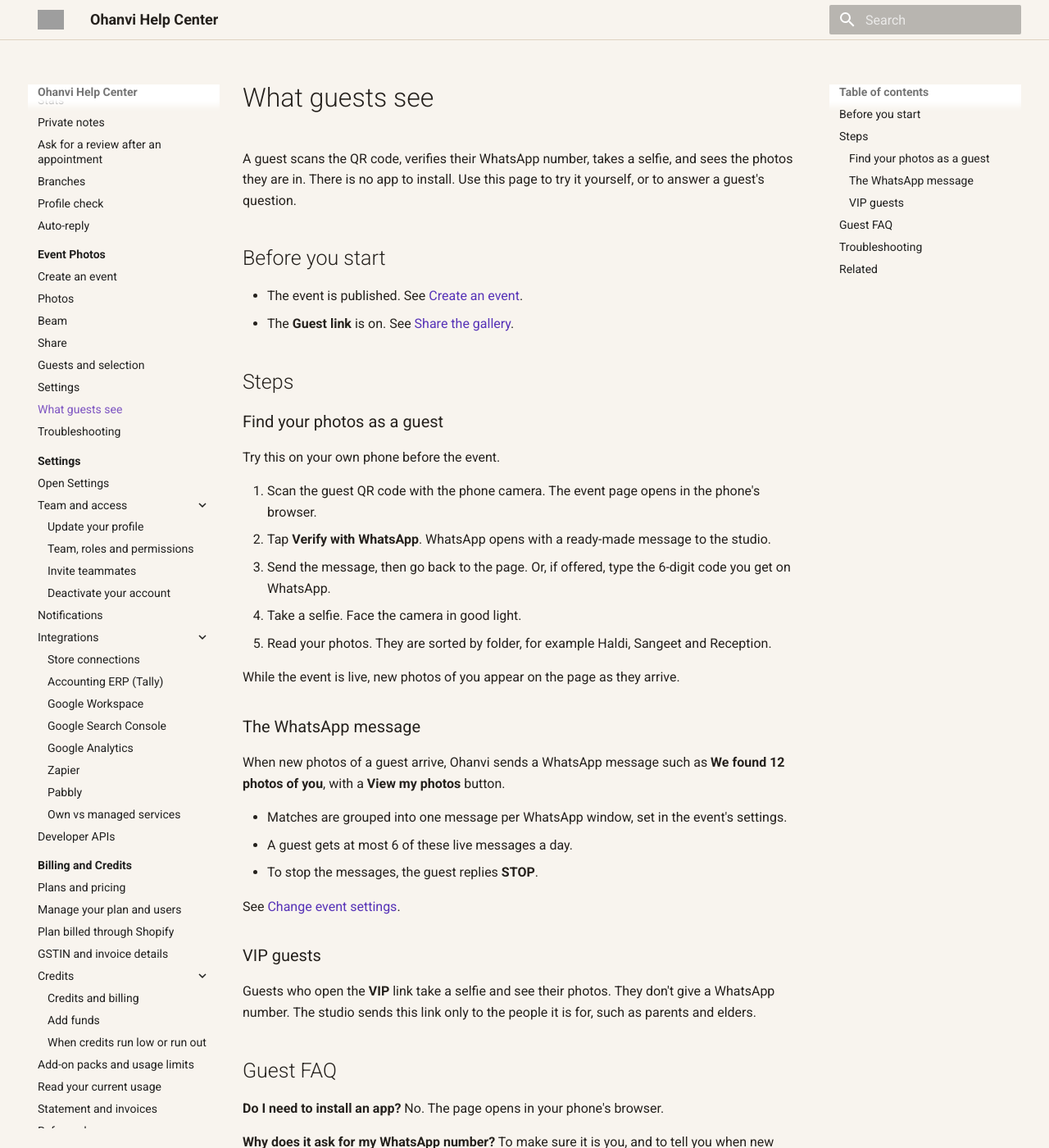
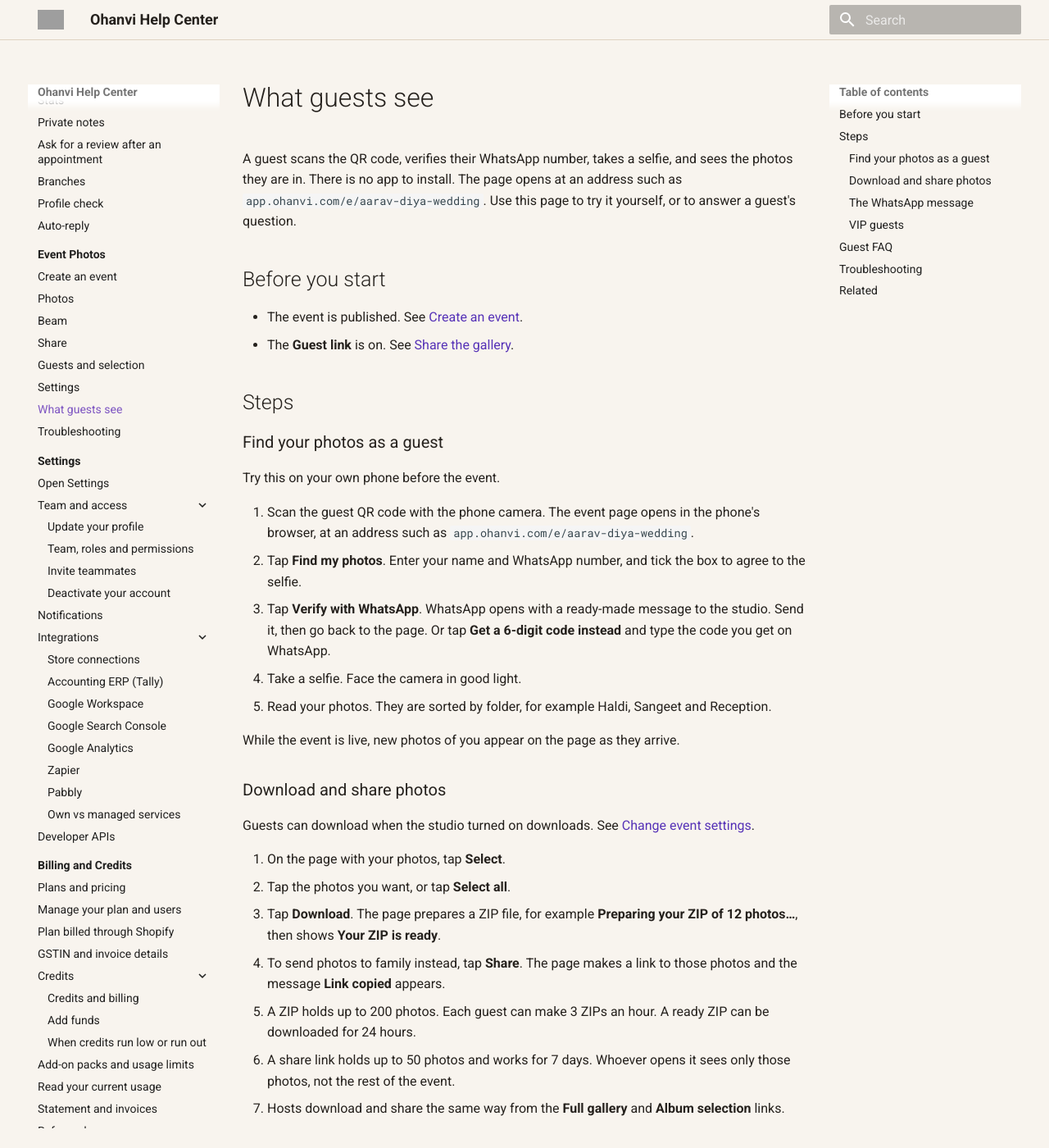
Before and after one commit to Ohanvi/ohanvi.github.io, an MkDocs documentation site: the page built from docs/event-photos/what-guests-see.md, in a window 1280 px wide and 1400 px high. Shown: the whole window at 82% size. Built offline with MkDocs 1.6.1 and Material for MkDocs 9.7.7, drawn with Linux system fonts in a browser that asks for light colours; some of the changed text lies outside the part shown; grey boxes are pictures that could not be loaded.

Commit message:
Docs: Event Photos guest links, Beam ports, VIP and downloads
Guest links at app.ohanvi.com/e; Nikon can use FTPS 21 or SFTP 22; VIP is selfie only with no number; album selection notes and export; ZIP downloads up to 200 photos and 7-day share links.

```diff
--- a/docs/event-photos/what-guests-see.md
+++ b/docs/event-photos/what-guests-see.md
@@ -1,11 +1,11 @@
 ---
 title: What guests see
-description: The guest's steps from scanning the QR code to seeing their photos, the WhatsApp messages they get, and answers to the questions guests ask.
+description: The guest's steps from scanning the QR code to seeing their photos, downloading and sharing them, the WhatsApp messages they get, and answers to the questions guests ask.
 ---
 
 # What guests see
 
-A guest scans the QR code, verifies their WhatsApp number, takes a selfie, and sees the photos they are in. There is no app to install. Use this page to try it yourself, or to answer a guest's question.
+A guest scans the QR code, verifies their WhatsApp number, takes a selfie, and sees the photos they are in. There is no app to install. The page opens at an address such as `app.ohanvi.com/e/aarav-diya-wedding`. Use this page to try it yourself, or to answer a guest's question.
 
 ## Before you start
 
@@ -18,13 +18,26 @@
 
 Try this on your own phone before the event.
 
-1. Scan the guest QR code with the phone camera. The event page opens in the phone's browser.
-2. Tap **Verify with WhatsApp**. WhatsApp opens with a ready-made message to the studio.
-3. Send the message, then go back to the page. Or, if offered, type the 6-digit code you get on WhatsApp.
+1. Scan the guest QR code with the phone camera. The event page opens in the phone's browser, at an address such as `app.ohanvi.com/e/aarav-diya-wedding`.
+2. Tap **Find my photos**. Enter your name and WhatsApp number, and tick the box to agree to the selfie.
+3. Tap **Verify with WhatsApp**. WhatsApp opens with a ready-made message to the studio. Send it, then go back to the page. Or tap **Get a 6-digit code instead** and type the code you get on WhatsApp.
 4. Take a selfie. Face the camera in good light.
 5. Read your photos. They are sorted by folder, for example Haldi, Sangeet and Reception.
 
 While the event is live, new photos of you appear on the page as they arrive.
+
+### Download and share photos
+
+Guests can download when the studio turned on downloads. See [Change event settings](event-settings.md#downloads).
+
+1. On the page with your photos, tap **Select**.
+2. Tap the photos you want, or tap **Select all**.
+3. Tap **Download**. The page prepares a ZIP file, for example **Preparing your ZIP of 12 photos…**, then shows **Your ZIP is ready**.
+4. To send photos to family instead, tap **Share**. The page makes a link to those photos and the message **Link copied** appears.
+
+- A ZIP holds up to 200 photos. Each guest can make 3 ZIPs an hour. A ready ZIP can be downloaded for 24 hours.
+- A share link holds up to 50 photos and works for 7 days. Whoever opens it sees only those photos, not the rest of the event.
+- Hosts download and share the same way from the **Full gallery** and **Album selection** links.
 
 ### The WhatsApp message
 
@@ -38,7 +51,7 @@
 
 ### VIP guests
 
-Guests who open the **VIP** link take a selfie and see their photos. They don't give a WhatsApp number. The studio sends this link only to the people it is for, such as parents and elders.
+Guests who open the **VIP** link take a selfie and see the photos they are in. They don't give a WhatsApp number, and they get no WhatsApp messages. To see new photos, they open the same link again. The studio sends this link only to the people it is for, such as parents and elders.
 
 ## Guest FAQ
 
@@ -67,7 +80,10 @@
 Ask the studio. They can send you a link that needs no number.
 
 **Can I download my photos?**
-If the studio turned on downloads, yes. The studio decides whether you get the full-size photo or a smaller copy.
+If the studio turned on downloads, yes. Select the photos and tap **Download** to get a ZIP of up to 200 photos. The studio decides whether you get the full-size photo or a smaller copy.
+
+**Can I send my photos to family?**
+Yes. Select the photos and tap **Share**. The link shows up to 50 photos and works for 7 days.
 
 ## Troubleshooting
 
@@ -77,6 +93,9 @@
 | **Verify with WhatsApp** doesn't open WhatsApp | WhatsApp isn't installed on that phone. | Ask the guest to use the 6-digit code, or send them the **VIP** link. |
 | No face found in the selfie | The light is poor, or the face is covered or turned away. | Take the selfie again in good light, facing the camera. |
 | The guest stopped getting messages | They replied **STOP**, or reached 6 messages for the day. | Their photos still show on the page. Ask them to open it from the QR code. |
+| **You can make 3 ZIPs an hour.** | The guest made 3 ZIPs in the last hour. | Wait an hour, or download photos one by one. |
+| A shared link reads **This link has expired** | Share links work for 7 days. | Select the photos again and tap **Share** for a new link. |
+| **The studio has turned off downloads for this gallery.** | **Downloads** is **Off** in the event's settings. | Pick **Originals** or **Web size**. See [Change event settings](event-settings.md#downloads). |
 
 ## Related
 
@@ -86,4 +105,4 @@
 - [Event Photos](index.md)
 
 !!! note "Screenshots to add"
-    After **Find your photos as a guest** step 2 — the page with **Verify with WhatsApp**; after step 4 — the selfie screen; after step 5 — the guest's photos sorted by folder; the WhatsApp message with **View my photos**.
+    After **Find your photos as a guest** step 2 — the page with **Verify with WhatsApp**; after step 4 — the selfie screen; after step 5 — the guest's photos sorted by folder; after **Download and share photos** step 3 — **Your ZIP is ready**; the WhatsApp message with **View my photos**.
```
Also changed, not shown: docs/event-photos/guests-and-album-selection.md (+10 -6 lines), docs/event-photos/index.md (+2 -2 lines), docs/event-photos/set-up-beam.md (+16 -3 lines), docs/event-photos/share-the-gallery.md (+4 -4 lines), docs/event-photos/troubleshooting.md (+1 -1 lines).
